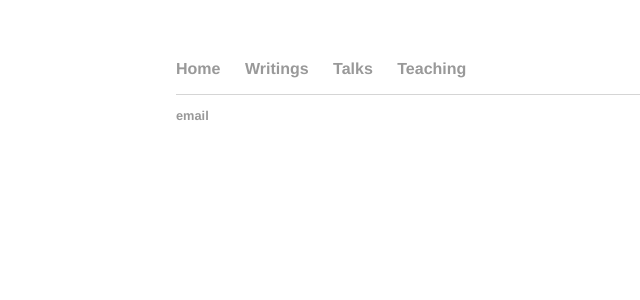
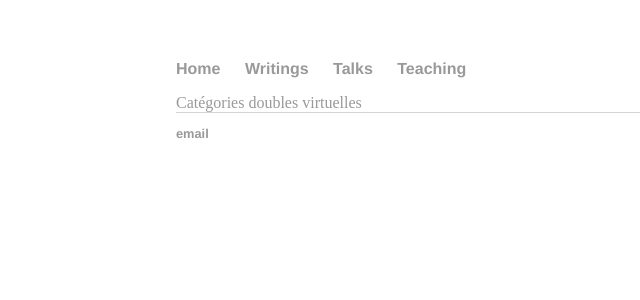
Before and after one commit to dskern/dskern.github.io, a Jekyll site: the page built from talks.html, in a window 1280 px wide. Shown: the top 300 px of the page, without its empty margins (16-656 px from the left). Built offline with Jekyll 4.4.1, drawn with Linux system fonts in a browser that asks for light colours.

Commit message:
Update talks.html

```diff
--- a/talks.html
+++ b/talks.html
@@ -3,4 +3,4 @@ title: Talks
 layout: default
 ---
 
-<a href="{{ Talks/DoubleCats.pdf }}">{{ Catégories doubles virtuelles }}</a>
+<a href="Talks/DoubleCats.pdf">Catégories doubles virtuelles</a>
```
